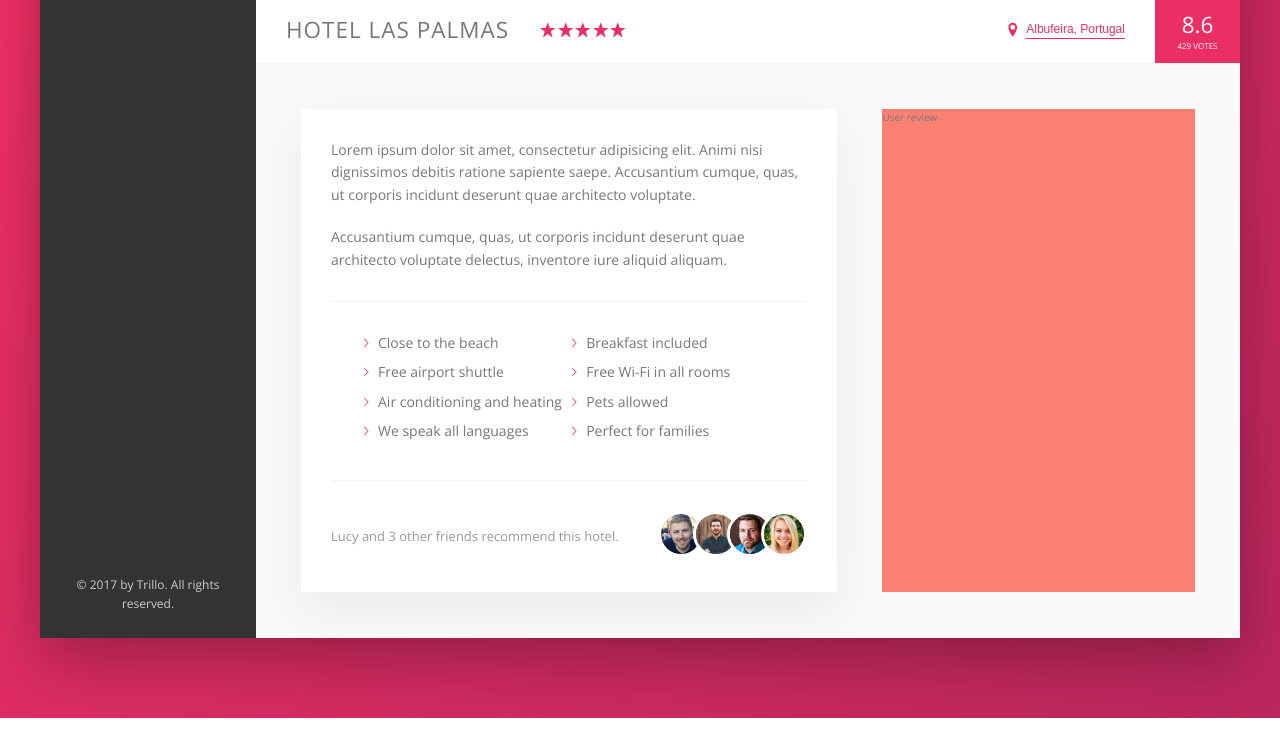
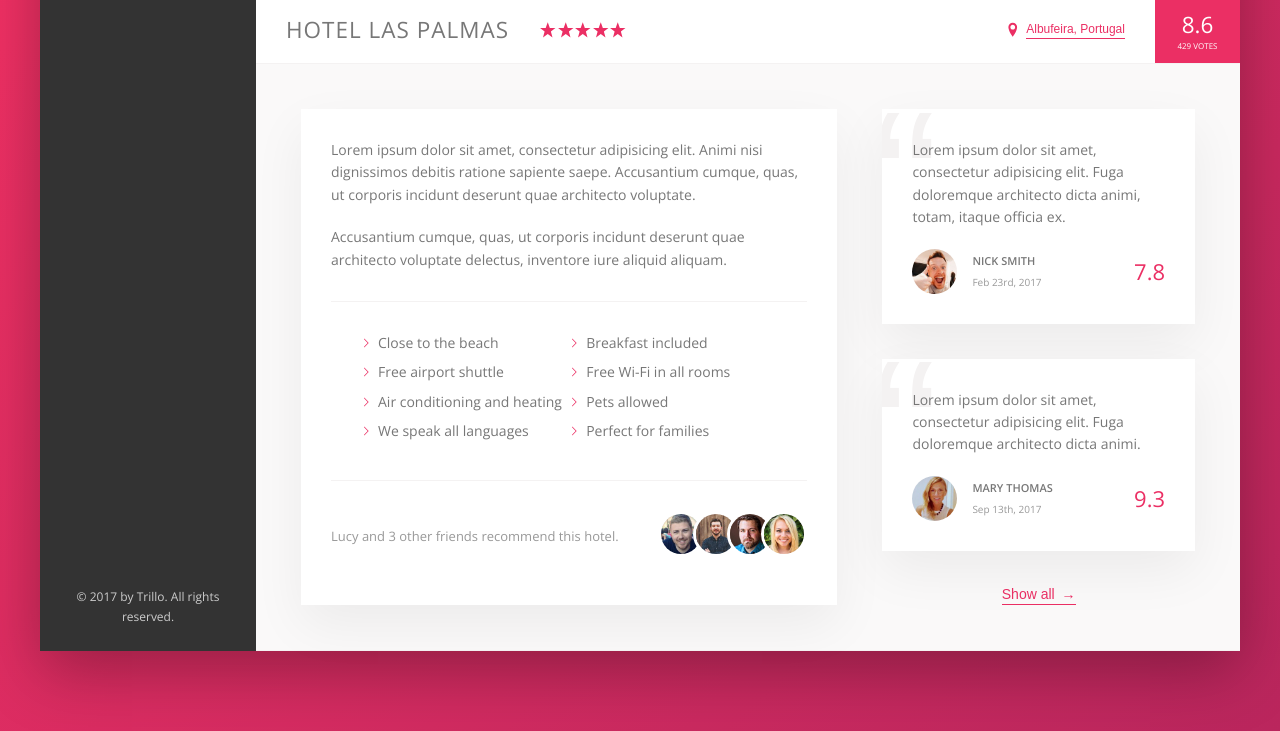
Before and after one commit to rzuloaga/Trillo, a website: page index.html in a window 1280 px wide. Shown: the part 538-1269 px from the top of the page. Drawn offline with nearby package versions, Linux system fonts and the light colour scheme.

Commit message:
Finished reviews. After 7-85

```diff
--- a/index.html
+++ b/index.html
@@ -169,7 +169,34 @@
                         </div>
 
                         <div class="user-reviews">
-                            User review
+                            <figure class="review">
+                                <blockquote class="review__text">
+                                    Lorem ipsum dolor sit amet, consectetur adipisicing elit. Fuga doloremque architecto dicta animi, totam, itaque officia ex.
+                                </blockquote>
+                                <figcaption class="review__user">
+                                    <img src="img/user-1.jpg" alt="User 1" class="review__photo">
+                                    <div class="review__user-box">
+                                        <p class="review__user-name">Nick Smith</p>
+                                        <p class="review__user-date">Feb 23rd, 2017</p>
+                                    </div>
+                                    <div class="review__rating">7.8</div>
+                                </figcaption>
+                            </figure>
+                            <figure class="review">
+                                <blockquote class="review__text">
+                                    Lorem ipsum dolor sit amet, consectetur adipisicing elit. Fuga doloremque architecto dicta animi.
+                                </blockquote>
+                                <figcaption class="review__user">
+                                    <img src="img/user-2.jpg" alt="User 1" class="review__photo">
+                                    <div class="review__user-box">
+                                        <p class="review__user-name">Mary Thomas</p>
+                                        <p class="review__user-date">Sep 13th, 2017</p>
+                                    </div>
+                                    <div class="review__rating">9.3</div>
+                                </figcaption>
+                            </figure>
+
+                            <button class="btn-inline">Show all <span>&rarr;</span></button>
                         </div>
                     </div>
                 </main>
--- a/sass/base/_layout.scss
+++ b/sass/base/_layout.scss
@@ -40,6 +40,7 @@
     padding: 4.5rem;
     background-color: var(--color-grey-light-1);
     border-bottom: var(--line);
+    font-size: 1.4rem;
 }
 
 .description {
@@ -48,10 +49,11 @@
     padding: 3rem;
     flex: 0 0 60%;
     margin-right: 4.5rem;
-    font-size: 1.4rem;
 }
 
 .user-reviews {
-    background-color: salmon;
-    flex: 1 0 auto;
+    flex: 1;
+    display: flex;
+    flex-direction: column;
+    align-items: center;
 }
--- a/sass/components/_hotel-view.scss
+++ b/sass/components/_hotel-view.scss
@@ -83,11 +83,20 @@
 
     &:hover {
         color: var(--color-grey-dark-1);
+
+        span {
+            margin-left: 8px;
+        }
     }
 
     &:focus {
         outline: none;
         animation: pulsate 1s infinite;
+    }
+
+    span {
+        margin-left: 3px;
+        transition: margin .2s;
     }
 }
 
@@ -159,3 +168,67 @@
         }
     }
 }
+
+/////////////////////////////////////////////////
+// REVIEW
+.review {
+    background-color: $color-white;
+    box-shadow: var(--shadow-light);
+    padding: 3rem;
+    margin-bottom: 3.5rem;
+    position: relative;
+    overflow: hidden;
+
+    &::before {
+        content: '\201C';
+        position: absolute;
+        left: -1rem;
+        top: -2.75rem;
+        font-size: 20rem;
+        color: var(--color-grey-light-2);
+        line-height: 1;
+        font-family: sans-serif;
+        z-index: 1;
+    }
+
+    &__text {
+        margin-bottom: 2rem;
+        position: relative;
+        z-index: 10;
+    }
+
+    &__user {
+        display: flex;
+        justify-content: space-between;
+        align-items: center;
+    }
+
+    &__photo {
+        width: 4.5rem;
+        height: 4.5rem;
+        border-radius: 50%;
+        margin-right: 1.5rem;
+    }
+
+    &__user-box {
+        margin-right: auto;
+    }
+
+    &__user-name {
+        text-transform: uppercase;
+        font-weight: 600;
+        font-size: 1.1rem;
+        margin-bottom: .4rem;
+    }
+
+    &__user-date {
+        font-size: 1rem;
+        color: var(--color-grey-dark-3);
+    }
+
+    &__rating {
+        font-size: 2.2rem;
+        color: var(--color-primary);
+        font-weight: 300;
+    }
+}
```
Also changed, not shown: css/style.css.
